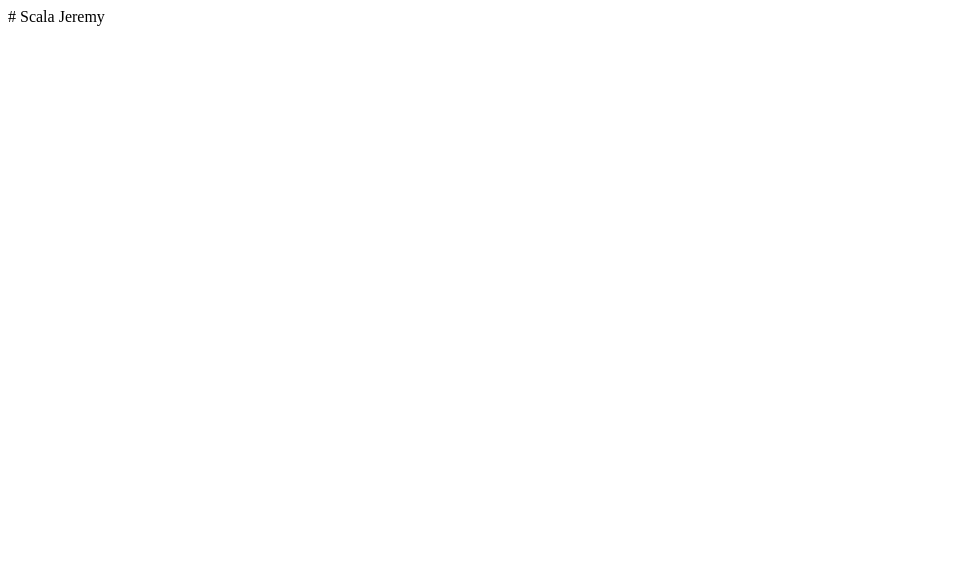
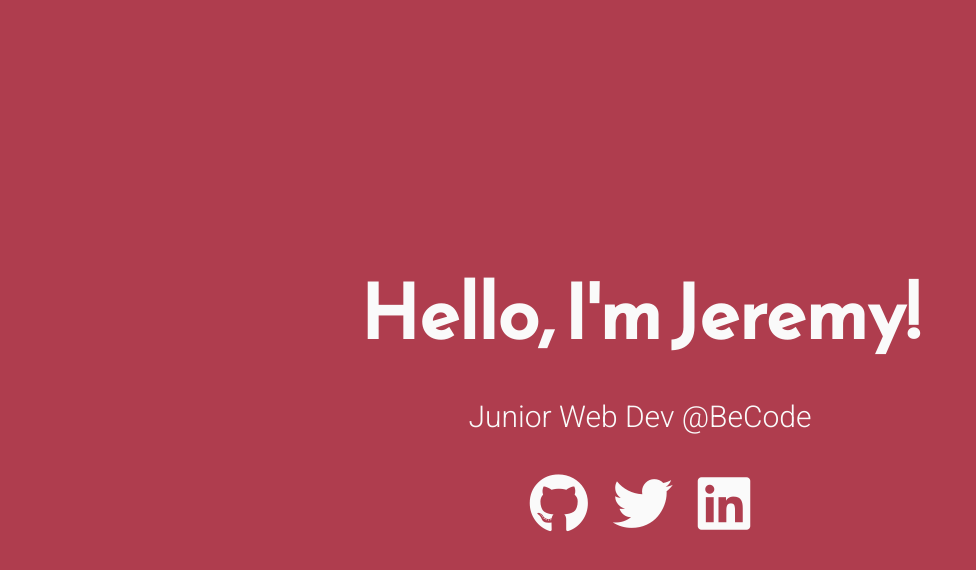
Before and after one commit to scalajeremy/scalajeremy.github.io, a plain HTML site: page index.html in a window 1280 px wide. Shown: the whole page, without its empty margins (0-976 px from the left). Drawn offline with Linux system fonts and the light colour scheme.

Commit message:
new landing page

```diff
--- /dev/null
+++ b/css/reset.css
@@ -0,0 +1,25 @@
+/* Minimal CSS Reset */
+
+html {
+  box-sizing: border-box;
+  font-size: 12px;
+}
+
+*, *:before, *:after {
+  box-sizing: inherit;
+}
+
+body, h1, h2, h3, h4, h5, h6, p, ol, ul {
+  margin: 0;
+  padding: 0;
+  font-weight: normal;
+}
+
+ol, ul {
+  list-style: none;
+}
+
+img {
+  max-width: 100%;
+  height: auto;
+}
--- /dev/null
+++ b/css/styles.css
@@ -0,0 +1,71 @@
+/* Typography */
+
+html {
+	font-family: 'Roboto', sans-serif;
+}
+
+@media (min-width: 576px) {
+	html {
+		font-size: 14px;
+	}
+}
+
+@media (min-width: 768px) {
+	html {
+		font-size: 16px;
+	}
+}
+
+@media (min-width: 992px) {
+	html {
+		font-size: 18px;
+	}
+}
+
+@media (min-width: 1200px) {
+	html {
+		font-size: 20px;
+	}
+}
+
+.icons-social i {
+	font-size: 3em;
+}
+
+/* Custom Styles */
+
+main {
+	display: flex;
+	flex-direction: column;
+	min-height: 100vh;
+	justify-content: center;
+	padding: 0 30px;
+	text-align: center;
+}
+
+main > .intro {
+	font-family: 'Reem Kufi', sans-serif;
+	font-size: 3.75em;
+	font-weight: 600;
+}
+
+main > .tagline {
+	font-size: 1.5rem;
+	margin: 1.5rem 0;
+	font-weight: 100;
+}
+
+.icons-social i {
+	padding: 10px;
+}
+
+.devto {
+	margin-bottom: -0.20rem;
+}
+
+.devto svg {
+	margin-bottom: -0.20rem;
+	margin-left: 0.675rem;;
+	width: 2.65rem;
+	height: 2.65rem;
+}
--- /dev/null
+++ b/css/themes/green-white.css
@@ -0,0 +1,14 @@
+/* Theme */
+
+main {
+	background: #43A047;
+	color: #FAFAFA;
+}
+
+.icons-social a {
+	color: #FAFAFA;
+}
+
+.icons-social a svg path{
+	fill: #FAFAFA;
+}
--- /dev/null
+++ b/css/themes/grey-white.css
@@ -0,0 +1,14 @@
+/* Theme */
+
+main {
+	background: #485564;
+	color: #FAFAFA;
+}
+
+.icons-social a {
+	color: #FAFAFA;
+}
+
+.icons-social a svg path{
+	fill: #FAFAFA;
+}
--- /dev/null
+++ b/css/themes/indigo-white.css
@@ -0,0 +1,14 @@
+/* Theme */
+
+main {
+	background: #303F9F;
+	color: #FAFAFA;
+}
+
+.icons-social a {
+	color: #FAFAFA;
+}
+
+.icons-social a svg path{
+	fill: #FAFAFA;
+}
--- /dev/null
+++ b/css/themes/red-white.css
@@ -0,0 +1,14 @@
+/* Theme */
+
+main {
+	background: #AF3D4E;
+	color: #FAFAFA;
+}
+
+.icons-social a {
+	color: #FAFAFA;
+}
+
+.icons-social a svg path{
+	fill: #FAFAFA;
+}
--- /dev/null
+++ b/css/themes/white-blue.css
@@ -0,0 +1,14 @@
+/* Theme */
+
+main {
+	background: #FAFAFA;
+	color: #0277BD;
+}
+
+.icons-social a {
+	color: #0277BD;
+}
+
+.icons-social a svg path{
+	fill: #0277BD;
+}
--- /dev/null
+++ b/css/themes/white-grey.css
@@ -0,0 +1,14 @@
+/* Theme */
+
+main {
+	background: #EDEDED;
+	color: #4B5658;
+}
+
+.icons-social a {
+	color: #4B5658;
+}
+
+.icons-social a svg path{
+	fill: #4B5658;
+}
--- /dev/null
+++ b/css/themes/white-indigo.css
@@ -0,0 +1,14 @@
+/* Theme */
+
+main {
+	background: #E8EAF6;
+	color: #303F9F;
+}
+
+.icons-social a {
+	color: #303F9F;
+}
+
+.icons-social a svg path{
+	fill: #303F9F;
+}
--- /dev/null
+++ b/css/themes/white-red.css
@@ -0,0 +1,14 @@
+/* Theme */
+
+main {
+	background: #EDEDED;
+	color: #AF3D4E;
+}
+
+.icons-social a {
+	color: #AF3D4E;
+}
+
+.icons-social a svg path{
+	fill: #AF3D4E;
+}
--- /dev/null
+++ b/css/themes/yellow-black.css
@@ -0,0 +1,14 @@
+/* Theme */
+
+main {
+	background: #FFEB3B;
+	color: #1E1E1E;
+}
+
+.icons-social a {
+	color: #1E1E1E;
+}
+
+.icons-social a svg path{
+	fill: #1E1E1E;
+}
--- a/index.html
+++ b/index.html
@@ -1 +1,38 @@
-# Scala Jeremy
+<!DOCTYPE html>
+<html>
+<head>
+	<meta charset="utf-8">
+	<meta http-equiv="X-UA-Compatible" content="IE=edge">
+	<meta name="viewport" content="width=device-width, initial-scale=1.0">
+
+	<title>Jeremy Scala | Junior Web Dev</title>
+
+	<link rel="icon" href="favicon.ico" type="image/png" />
+
+	<link href="https://fonts.googleapis.com/css?family=Reem+Kufi|Roboto:300" rel="stylesheet">
+	<link href="https://use.fontawesome.com/releases/v5.0.8/css/all.css" rel="stylesheet">
+	<link rel="stylesheet" href="css/reset.css">
+	<link rel="stylesheet" href="css/styles.css">
+	<link rel="stylesheet" href="css/themes/red-white.css">
+	<!-- <link rel="stylesheet" href="css/themes/green-white.css"> -->
+	<!-- <link rel="stylesheet" href="css/themes/red-white.css"> -->
+	<!-- <link rel="stylesheet" href="css/themes/grey-white.css"> -->
+	<!-- <link rel="stylesheet" href="css/themes/white-indigo.css"> -->
+	<!-- <link rel="stylesheet" href="css/themes/white-blue.css"> -->
+	<!-- <link rel="stylesheet" href="css/themes/white-grey.css"> -->
+	<!-- <link rel="stylesheet" href="css/themes/white-red.css"> -->
+	<!-- <link rel="stylesheet" href="css/themes/yellow-black.css"> -->
+</head>
+<body>
+	<main>
+		<div class="intro">Hello, I'm Jeremy!</div>
+		<div class="tagline">Junior Web Dev @BeCode</div>
+		<!-- Find your icons from here - https://fontawesome.com/icons?d=gallery&s=brands -->
+		<div class="icons-social">
+			<a target="_blank" href="https://github.com/scalajeremy"><i class="fab fa-github"></i></a>
+			<a target="_blank" href="https://twitter.com/thejameskiller"><i class="fab fa-twitter"></i></a>
+			<a target="_blank" href="https://www.linkedin.com/in/scalajeremy"><i class="fab fa-linkedin"></i></a>
+    </div>
+	</main>
+</body>
+</html>
```
Also changed, not shown: favicon.ico (added), 2 other files.
